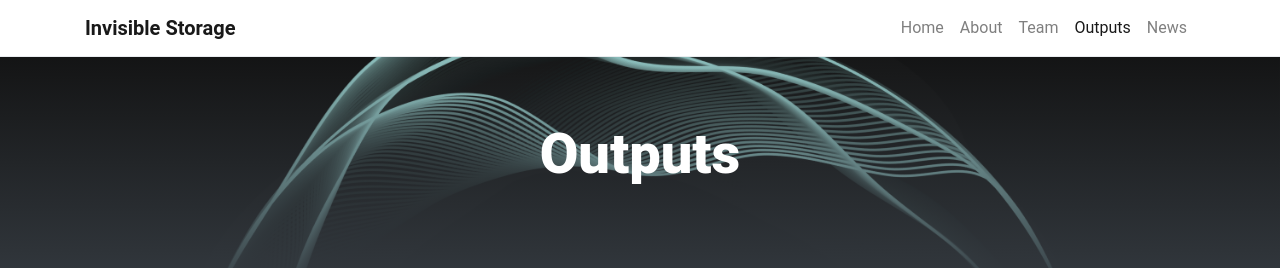
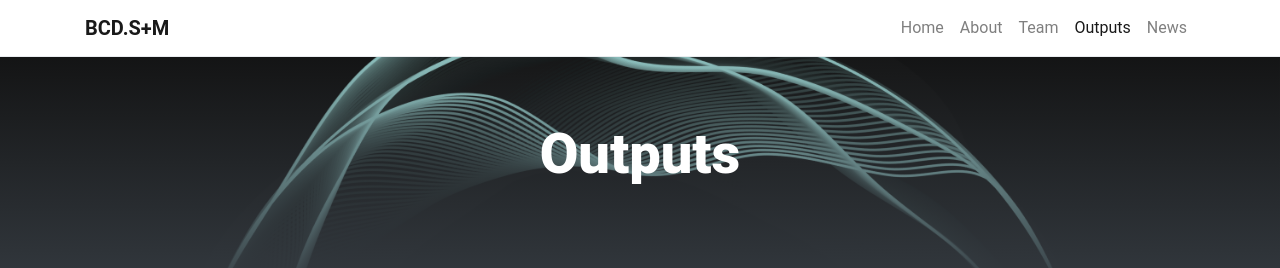
Before and after one commit to invisiblelab-dev/invisible-storage-project-website, a Jekyll site: the page built from pages/outputs.md, in a window 1280 px wide. Shown: the top 268 px of the page. Built offline with Jekyll 4.4.1, drawn with Linux system fonts in a browser that asks for light colours.

Commit message:
Update _config.yml

```diff
--- a/_config.yml
+++ b/_config.yml
@@ -1,6 +1,6 @@
 # SITE SETTINGS
-title: Invisible Storage                  # Title in top navigation bar (navbar) and <head>
-description: Invisible Storage website # Site description in <head>
+title: BCD.S+M                  # Title in top navigation bar (navbar) and <head>
+description: BCD.S+M website # Site description in <head>
 author: Invisible Lab                  # Used for copyright statement in footer
 url: "https://pastor-project.github.io"  # No slash at the end
 # baseurl: "/petridish"                 # Only required if your site is on a subdomain e.g. https://username.github.io/sitename
```
